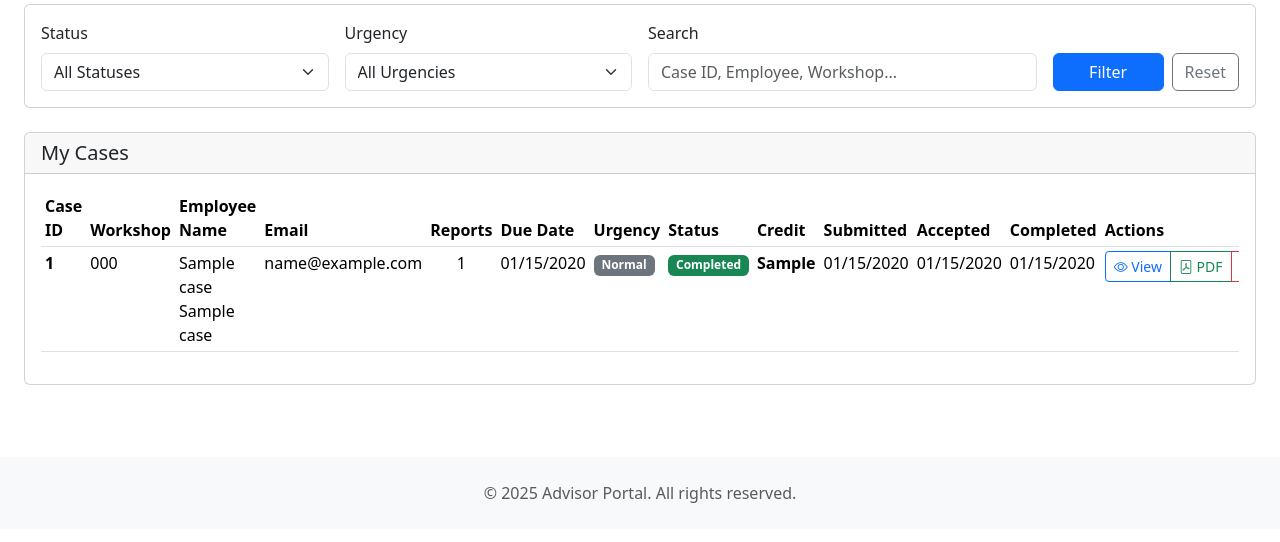
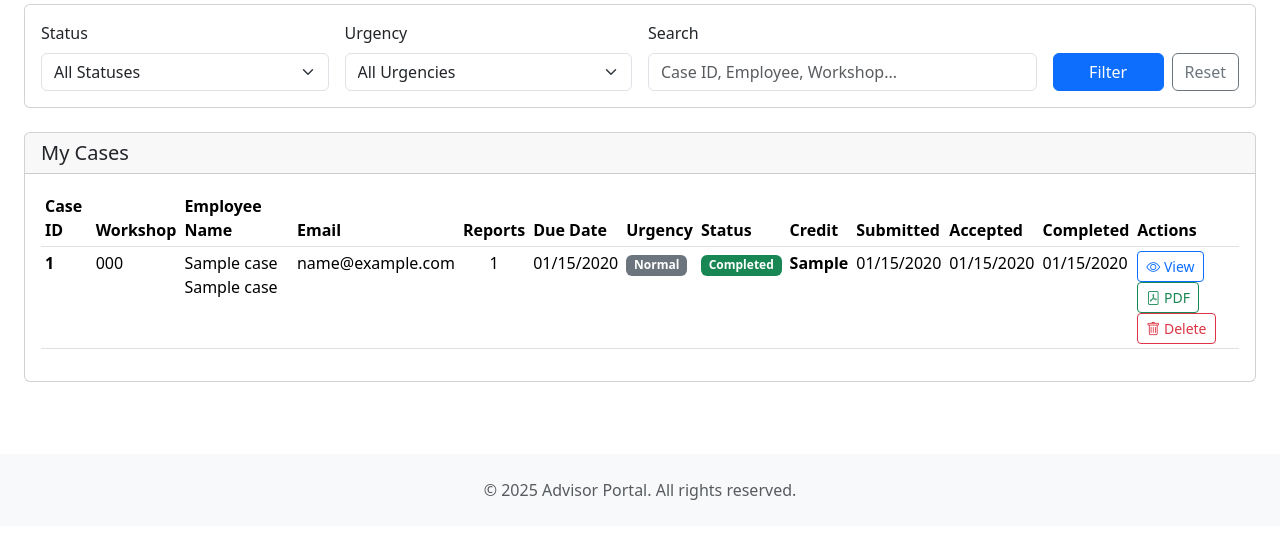
Before and after one commit to TexasCountry01/advisor-portal-app, a Django app: template cases/templates/cases/member_dashboard.html in a window 1280 px wide. Shown: the part 258-800 px from the top of the page. Run offline with Django 5.2, Linux system fonts and the light colour scheme; the template is opened without the code that fills it: most values are stand-ins (such as "Sample title", 1, 10 or a date in 2020); data that the repository does not hold is empty; parts of the project's set-up code (start-up, migrations or seed data) failed here and were passed over.

Commit message:
Fix: Simplify action buttons to individual styles for better text visibility

```diff
--- a/cases/templates/cases/member_dashboard.html
+++ b/cases/templates/cases/member_dashboard.html
@@ -184,18 +184,16 @@
                                     —
                                 {% endif %}
                             </td>
-                            <td style="white-space: nowrap;">
-                                <div class="btn-group btn-group-sm" role="group">
-                                    <a href="{% url 'case_detail' case.pk %}" class="btn btn-outline-primary" title="View Case">
+                            <td>
+                                <a href="{% url 'case_detail' case.pk %}" class="btn btn-sm btn-outline-primary">
                                     <i class="bi bi-eye"></i> View
                                 </a>
-                                    <a href="{% url 'case_fact_finder' case.id %}" class="btn btn-outline-success" title="Download PDF">
+                                <a href="{% url 'case_fact_finder' case.id %}" class="btn btn-sm btn-outline-success">
                                     <i class="bi bi-file-pdf"></i> PDF
                                 </a>
-                                    <a href="{% url 'delete_case' case.pk %}" class="btn btn-outline-danger" title="Delete Case" onclick="return confirm('Are you sure?')">
+                                <a href="{% url 'delete_case' case.pk %}" class="btn btn-sm btn-outline-danger" onclick="return confirm('Are you sure?')">
                                     <i class="bi bi-trash"></i> Delete
                                 </a>
-                                </div>
                             </td>
                         </tr>
                         {% endfor %}
```
Lines whose indentation alone changed are shown as unchanged.
